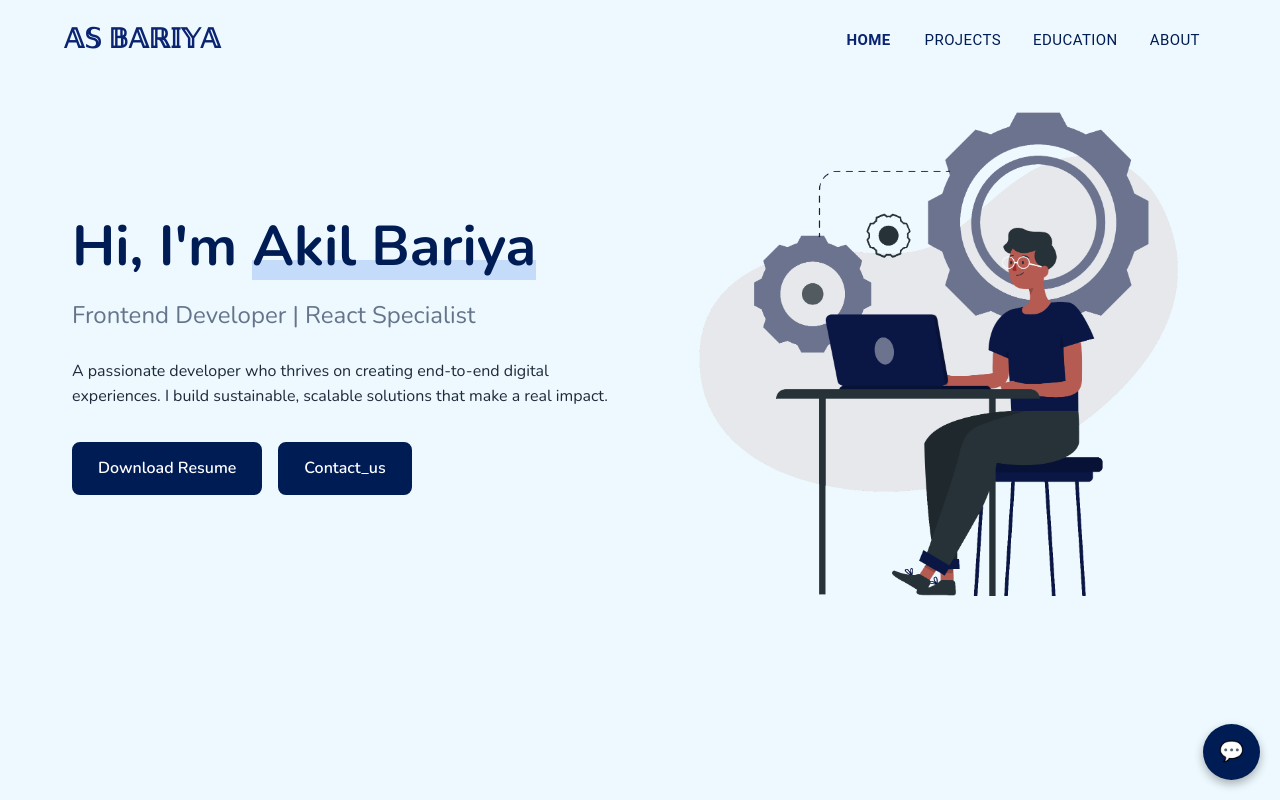
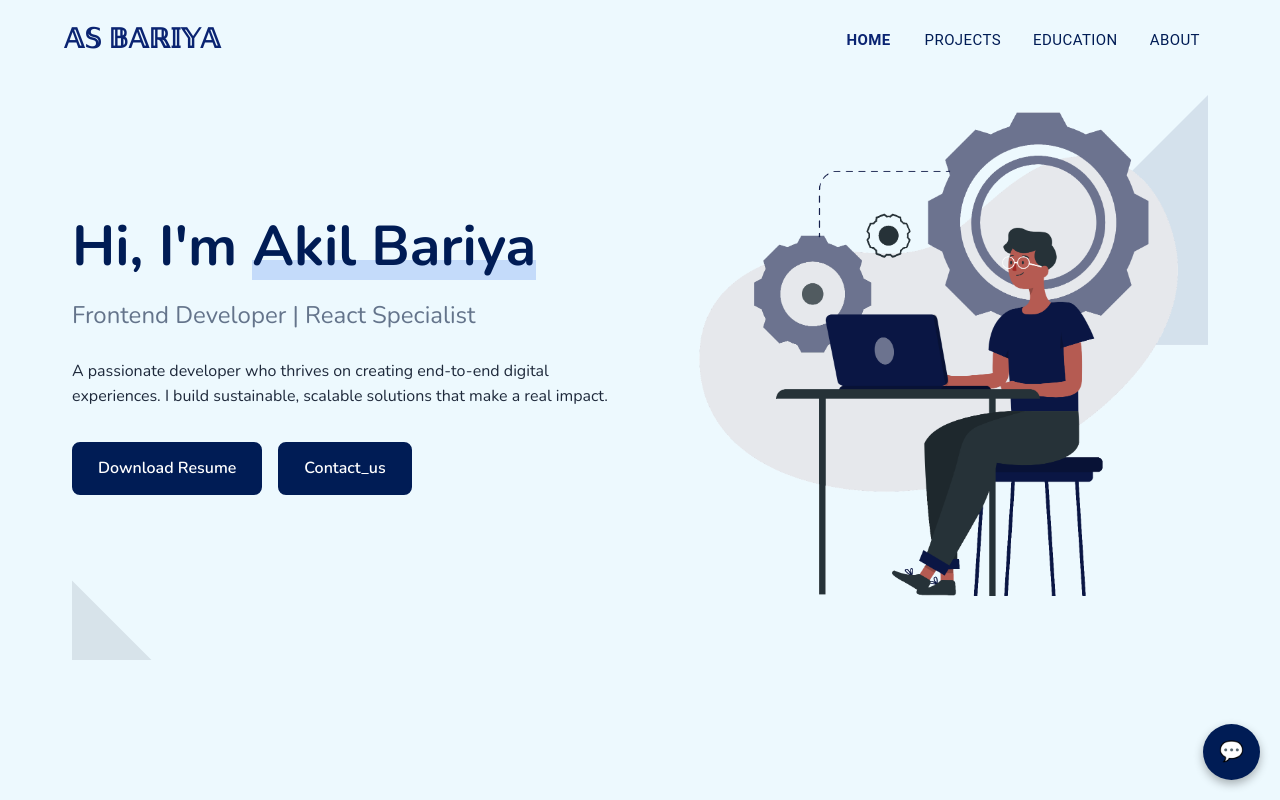
Before and after one commit to AkilBariya7962/portfolio-website, a React (Vite) app: page / in a window 1280 px wide. Shown: the top 800 px of the page. Built offline with nearby package versions, Linux system fonts and the light colour scheme.

Commit message:
Update Homepage.css

```diff
--- a/src/assets/css/Homepage.css
+++ b/src/assets/css/Homepage.css
@@ -94,6 +94,55 @@ body {
   gap: 1rem;
   justify-content: center;
   flex-wrap: wrap;
+}
+.hero-section {
+  position: relative;
+  background-color: #edf9fe;
+  overflow: hidden;
+}
+
+.hero-section::before {
+  content: "";
+  position: absolute;
+  top: -100px;
+  right: -150px;
+  width: 400px;
+  height: 400px;
+  background-color: #001c55;
+  clip-path: polygon(100% 0, 0 100%, 100% 100%);
+  opacity: 0.1;
+  z-index: 0;
+}
+
+.hero-content,
+.hero-image {
+  position: relative;
+  z-index: 1;
+}
+.hero-section::after {
+  content: "";
+  position: absolute;
+  bottom: -120px;
+  left: -100px;
+  width: 300px;
+  height: 300px;
+  background-color: #1e293b;
+  clip-path: polygon(0 0, 0% 100%, 100% 100%);
+  opacity: 0.1;
+  z-index: 0;
+}
+@keyframes float {
+  0%,
+  100% {
+    transform: translateY(0px);
+  }
+  50% {
+    transform: translateY(-10px);
+  }
+}
+
+.hero-section::before {
+  animation: float 5s ease-in-out infinite;
 }
 
 .btn {
```
